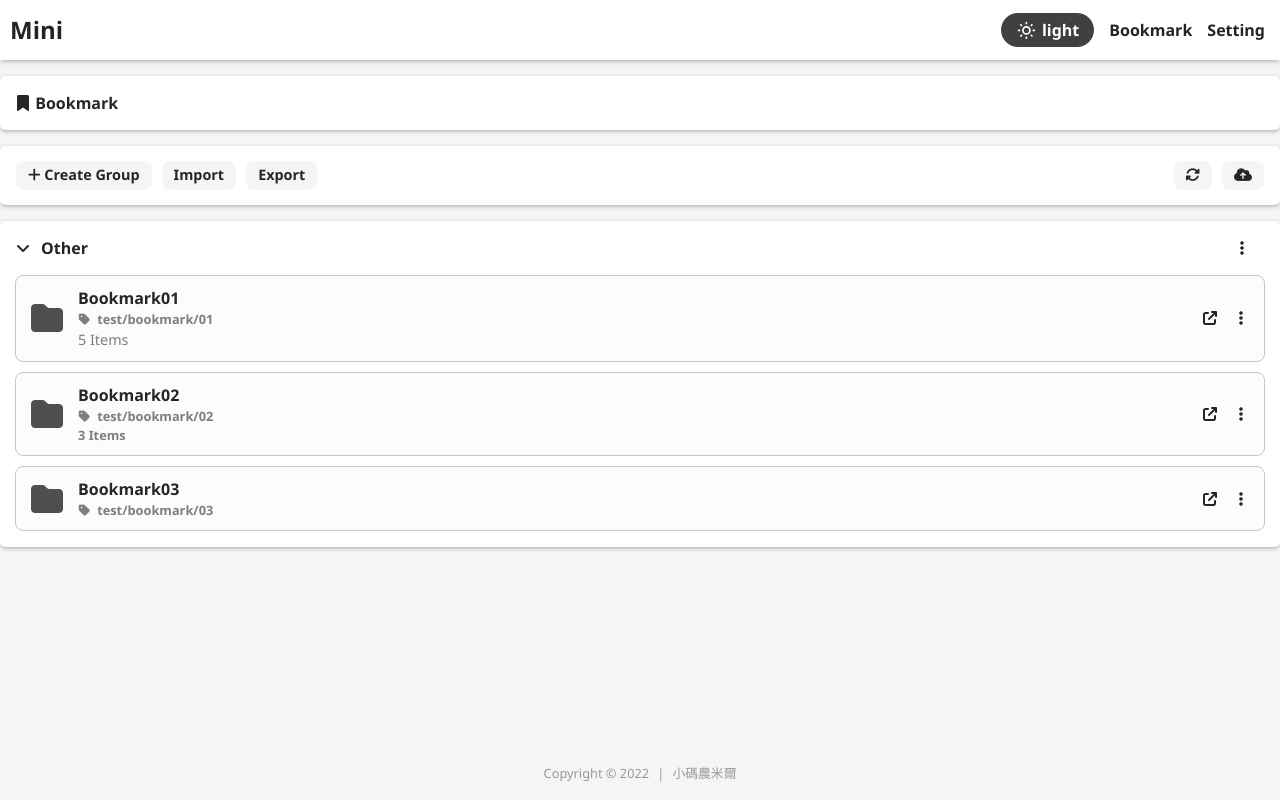
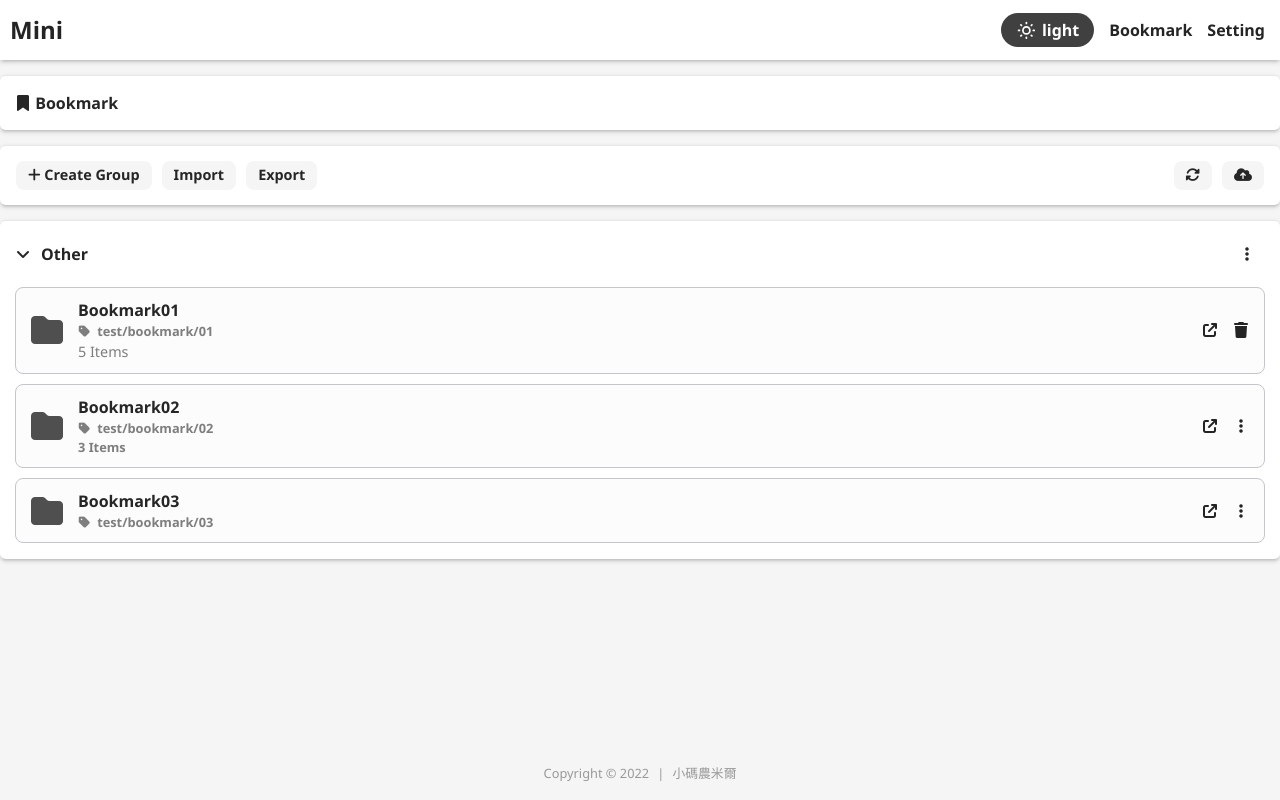
Before and after one commit to fysh711426/MiniFormUI, a website: page file-bookmark.html in a window 1280 px wide. Drawn offline with Linux system fonts and the light colour scheme.

Commit message:
add icon-button

```diff
--- a/file-bookmark.html
+++ b/file-bookmark.html
@@ -147,9 +147,9 @@
                                 </a>
                             </div>
                             <div class="end">
-                                <a class="bookmark-group-menu-button" href="javascript:void(0)" data-index="1">
+                                <button class="icon-button round bookmark-group-menu-button" type="button" data-index="1">
                                     <i class="fa-solid fa-ellipsis-vertical fa-fw"></i>
-                                </a>
+                                </button>
                             </div>
                         </div>
                         <div class="bookmark-group-children">
@@ -172,7 +172,8 @@
                                         <i class="fa-solid fa-arrow-up-right-from-square fa-fw"></i>
                                     </a>
                                     <a class="bookmark-item-menu-button" href="javascript:void(0)" data-index="1">
-                                        <i class="fa-solid fa-ellipsis-vertical fa-fw"></i>
+                                        <!-- <i class="fa-solid fa-ellipsis-vertical fa-fw"></i> -->
+                                        <i class="fa-solid fa-trash fa-fw"></i>
                                     </a>
                                 </div>
                             </div>
--- a/src/button/button.css
+++ b/src/button/button.css
@@ -62,6 +62,13 @@ body.light {
     --modalButtonODarkHoverBgColor: #3b3b3b;
     --modalButtonODarkActiveBgColor: rgba(48,48,48,.75);
     /*----- modal-button-o -----*/
+
+    /*----- icon-button -----*/
+    --iconButtonColor: #262626;
+    --iconButtonBgColor: #0000;
+    --iconButtonHoverBgColor: #f5f5f5;
+    --iconButtonActiveBgColor: #f0f0f0;
+    /*----- icon-button -----*/
 
     /*----- modal-icon-button -----*/
     --modalIconButtonColor: #262626;
@@ -134,6 +141,13 @@ body.dark {
     --modalButtonODarkHoverBgColor: #ececec;
     --modalButtonODarkActiveBgColor: rgba(255, 255, 255, .75);
     /*----- modal-button-o -----*/
+
+    /*----- icon-button -----*/
+    --iconButtonColor: #d2d3d5;
+    --iconButtonBgColor: #0000;
+    --iconButtonHoverBgColor: #3d3d3d;
+    --iconButtonActiveBgColor: #434343;
+    /*----- icon-button -----*/
 
     /*----- modal-icon-button -----*/
     --modalIconButtonColor: #d2d3d5;
@@ -482,6 +496,47 @@ body.dark {
 
 /*----- modal-button-o -----*/
 
+/*----- icon-button -----*/
+
+.icon-button {
+    color: var(--iconButtonColor);
+    background-color: var(--iconButtonBgColor);
+}
+
+@media screen and (min-width: 1025px) {
+    .icon-button:not(:disabled):hover {
+        background-color: var(--iconButtonHoverBgColor);
+    }
+
+    .icon-button:not(:disabled):active {
+        background-color: var(--iconButtonActiveBgColor);
+    }
+}
+
+.icon-button {
+    display: flex;
+    align-items: center;
+    justify-content: center;
+    cursor: pointer;
+    white-space: nowrap;
+    user-select: none;
+    width: 36px;
+    height: 36px;
+    border: 0 solid;
+    font-size: 1rem;
+    line-height: 1.5;
+}
+
+.icon-button.round {
+    border-radius: 50rem;
+}
+
+.icon-button.square {
+    border-radius: .5rem;
+}
+
+/*----- icon-button -----*/
+
 /*----- modal-icon-button -----*/
 
 .modal-icon-button {
--- a/src/file/file-bookmark.css
+++ b/src/file/file-bookmark.css
@@ -130,7 +130,7 @@ body.dark {
     align-items: center;
 }
 
-@media screen and (max-width: 640px) {
+/* @media screen and (max-width: 640px) {
     .bookmark-group-title .end {
         padding-right: 10px;
     }
@@ -140,7 +140,7 @@ body.dark {
     .bookmark-group-title .end {
         padding-right: 15px;
     }
-}
+} */
 
 .bookmark-group-title-text {
     font-weight: 700;
```
